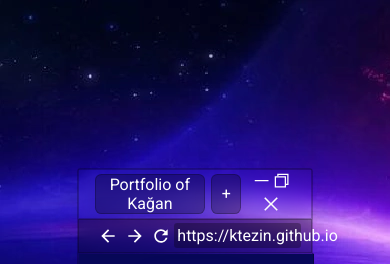
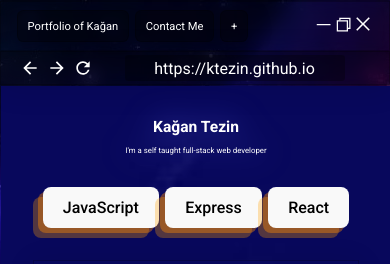
Before and after one commit to ktezin/ktezin.github.io, a React (Vite) app: page / in a window 390 px wide. Shown: the top 264 px of the page. Built offline with nearby package versions, Linux system fonts and the light colour scheme; no server answers.

Commit message:
window fullscreen on small screens

```diff
--- a/src/App.css
+++ b/src/App.css
@@ -150,6 +150,9 @@
 	border-radius: 0.4rem;
 	background-color: rgba(0, 0, 0, 0.3);
 	margin-right: 0.4rem;
+	color: inherit;
+	font: inherit;
+	font-size: max(0.7rem, 1vw);
 }
 
 .tab:hover {
@@ -230,6 +233,16 @@
 	color: pink;
 }
 
+@media screen and (max-width: 600px) {
+	.window {
+		height: 100%;
+		width: 100%;
+	}
+	.taskbar {
+		width: 80%;
+	}
+}
+
 @keyframes fadeIn {
 	0% {
 		opacity: 0;
--- a/src/App.jsx
+++ b/src/App.jsx
@@ -40,8 +40,9 @@
 			<div className="window">
 				<div className="window-header glassy">
 					<div className="tabs">
-						<div className="tab glassy">Portfolio of Kağan</div>
-						<div className="tab glassy">+</div>
+						<button className="tab glassy">Portfolio of Kağan</button>
+						<button className="tab glassy">Contact Me</button>
+						<button className="tab glassy">+</button>
 					</div>
 					<div>
 						<VscChromeMinimize size={"20"} />
```
